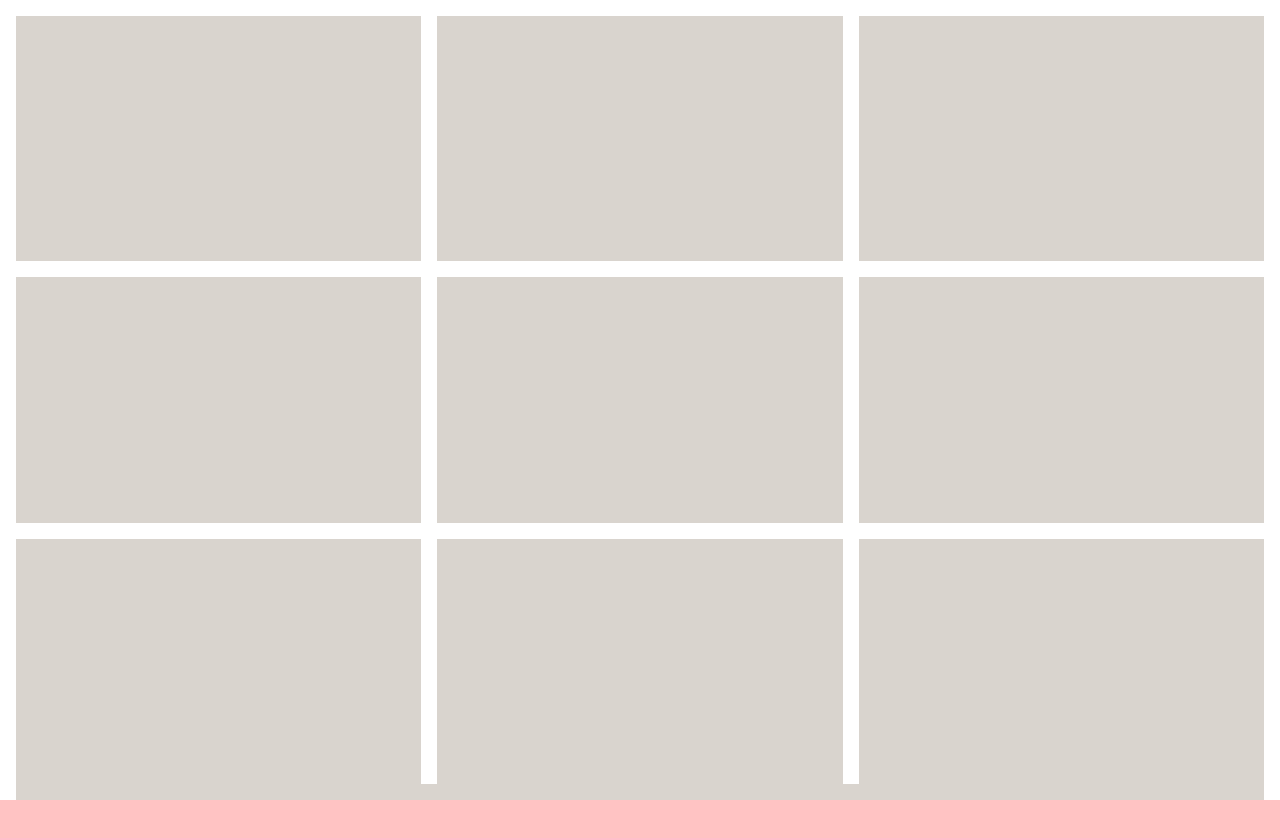
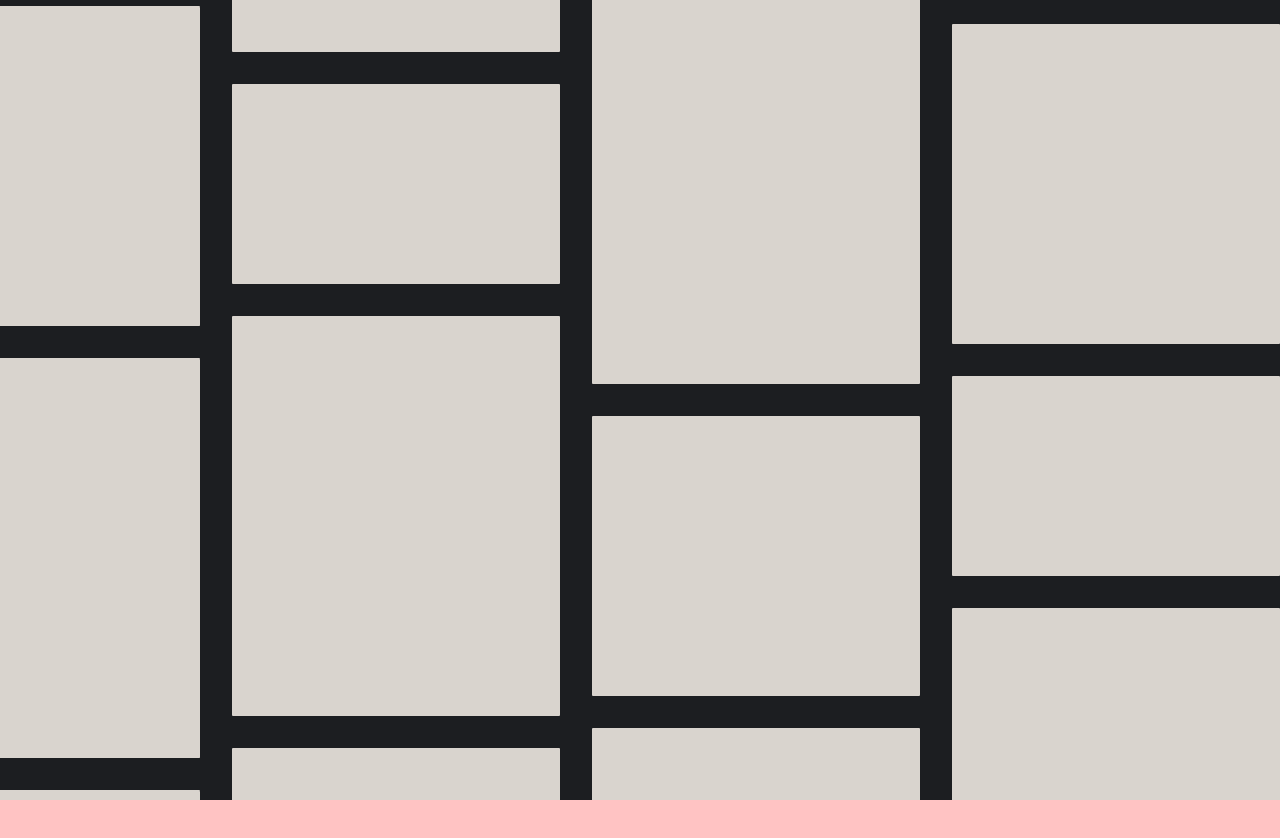
Before and after one commit to ymhaah/NPFF-Agency, a React (Vite) app: page / in a window 1280 px wide. Shown: the top 838 px of the page. Built offline with nearby package versions, Linux system fonts and the light colour scheme.

Commit message:
hero v3 35% grid 80%

```diff
--- a/src/components/Hero.jsx
+++ b/src/components/Hero.jsx
@@ -30,33 +30,31 @@ function Hero({ heroLoad, heroDelay }) {
             tl.current = gsap.timeline();
 
             let galleryImage = document.querySelector(".gallery_image");
-            let galleryImageProps = galleryImage.getBoundingClientRect();
-            let galleryImageHight = galleryImageProps.height + 16;
-            let galleryImageWidth = galleryImageProps.width + 16;
 
             let animateDuration = 1;
             let animateDelay = 1;
-            // tl.current
-            //     .to(".c1", {
-            //         duration: animateDuration,
-            //         delay: animateDelay,
-            //         y: galleryImageHight,
-            //     })
-            //     .to(".c2", {
-            //         duration: animateDuration,
-            //         delay: animateDelay,
-            //         y: -galleryImageHight,
-            //     });
-            // .to(".r1", {
-            //     duration: animateDuration,
-            //     delay: animateDelay,
-            //     x: galleryImageWidth,
-            // })
-            // .to(".r2", {
-            //     duration: animateDuration,
-            //     delay: animateDelay,
-            //     x: galleryImageWidth,
-            // });
+
+            tl.current
+                .to(".c1", {
+                    duration: 1,
+                    delay: animateDelay,
+                    y: "10%",
+                })
+                .to(
+                    ".c1 .gallery_image",
+                    {
+                        duration: 0.5,
+                        // delay: animateDelay,
+                        // stagger: 0.2,
+                        scale: 0.85,
+                    },
+                    "<"
+                )
+                .to(".c1 .gallery_image", {
+                    duration: 0.5,
+                    // stagger: 0.2,
+                    scale: 1,
+                });
 
             // gsap.to(".i7", {
             //     duration: animateDuration,
@@ -89,22 +87,46 @@ function Hero({ heroLoad, heroDelay }) {
         <main className="hero" ref={hero}>
             <div className="container">
                 <div className="gallery">
-                    <div className="gallery-grid">
-                        <div className="gallery_image i1 c1"></div>
-                        <div className="gallery_image i2 "></div>
-                        <div className="gallery_image i3 c2"></div>
-                        <div className="gallery_image i4 c1"></div>
-                        <div className="gallery_image i5"></div>
-                        <div className="gallery_image i6 c2"></div>
-                        <div className="gallery_image i7 c1"></div>
-                        <div className="gallery_image i8"></div>
-                        <div className="gallery_image i9 c2"></div>
+                    <div className="c1 coll">
+                        <div className="gallery_image image-s"></div>
+                        <div className="gallery_image image-xl"></div>
+                        <div className="gallery_image image-l"></div>
+                        <div className="gallery_image image-xl"></div>
+                        <div className="gallery_image image-m"></div>
+                        <div className="gallery_image image-s"></div>
+                        <div className="gallery_image image-l"></div>
+                        <div className="gallery_image image-s"></div>
                     </div>
-
-                    <div className="gallery_image i10 c1"></div>
-                    <div className="gallery_image i11 "></div>
-                    <div className="gallery_image i12"></div>
-                    <div className="gallery_image i13 c2"></div>
+                    <div className="c2 coll">
+                        <div className="gallery_image image-m"></div>
+                        <div className="gallery_image image-m"></div>
+                        <div className="gallery_image image-l"></div>
+                        <div className="gallery_image image-s"></div>
+                        <div className="gallery_image image-xl"></div>
+                        <div className="gallery_image image-s"></div>
+                        <div className="gallery_image image-m"></div>
+                        <div className="gallery_image image-l"></div>
+                    </div>
+                    <div className="c3 coll">
+                        <div className="gallery_image image-xl"></div>
+                        <div className="gallery_image image-m"></div>
+                        <div className="gallery_image image-s"></div>
+                        <div className="gallery_image image-xl"></div>
+                        <div className="gallery_image image-m"></div>
+                        <div className="gallery_image image-l"></div>
+                        <div className="gallery_image image-xl"></div>
+                        <div className="gallery_image image-s"></div>
+                    </div>
+                    <div className="c4 coll">
+                        <div className="gallery_image image-m"></div>
+                        <div className="gallery_image"></div>
+                        <div className="gallery_image image-m"></div>
+                        <div className="gallery_image image-l"></div>
+                        <div className="gallery_image"></div>
+                        <div className="gallery_image image-m"></div>
+                        <div className="gallery_image image-l"></div>
+                        <div className="gallery_image image-m"></div>
+                    </div>
 
                     {/* {images.map((image) => {
                         return (
--- a/src/index.css
+++ b/src/index.css
@@ -12,17 +12,21 @@
   --accent-clr: ;
 }
 
-.main-header .header__Container, .main-header .header__Container .header__Logo, .main-header .header__Container .header__main-navigation, .main-header .header__Container .header__main-navigation ul, .old-script,
+main.hero .container .gallery, main.hero .container .gallery .coll, .main-header .header__Container, .main-header .header__Container .header__Logo, .main-header .header__Container .header__main-navigation, .main-header .header__Container .header__main-navigation ul, .old-script,
 .no-script {
   display: flex;
 }
 
-.main-header .header__Container, .main-header .header__Container .header__main-navigation, .main-header .header__Container .header__main-navigation ul, .old-script,
+main.hero .container .gallery, .main-header .header__Container, .main-header .header__Container .header__main-navigation, .main-header .header__Container .header__main-navigation ul, .old-script,
 .no-script {
   flex-direction: row;
 }
 
-.main-header .header__Container .header__Logo, .old-script,
+main.hero .container .gallery .coll {
+  flex-direction: column;
+}
+
+main.hero .container .gallery, main.hero .container .gallery .coll, .main-header .header__Container .header__Logo, .old-script,
 .no-script {
   justify-content: center;
 }
@@ -31,7 +35,7 @@
   justify-content: space-between;
 }
 
-.main-header .header__Container, .main-header .header__Container .header__Logo, .main-header .header__Container .header__main-navigation, .main-header .header__Container .header__main-navigation ul, .old-script,
+main.hero .container .gallery, main.hero .container .gallery .coll, .main-header .header__Container, .main-header .header__Container .header__Logo, .main-header .header__Container .header__main-navigation, .main-header .header__Container .header__main-navigation ul, .old-script,
 .no-script {
   align-items: center;
 }
@@ -242,7 +246,7 @@ a:not(.Button) {
 }
 
 :root {
-  --border-radius: 0.5rem;
+  --border-radius: 0.0625rem;
 }
 
 *,
@@ -327,6 +331,7 @@ img,
 picture,
 svg {
   max-width: 100%;
+  display: block;
   height: auto;
   -webkit-user-select: none;
      -moz-user-select: none;
@@ -488,48 +493,58 @@ svg {
 }
 
 /*
-    todo: make the hero grid
+    // todo: make the hero grid
     todo: hero main animation styling
     todo: hero elements
         todo: header & button
         todo: the button component with react hot tost library
 */
+main.hero {
+  background-color: var(--main-dark-clr);
+}
 main.hero .container {
-  --gap: 1rem;
+  --gap: 2rem;
   width: 100%;
   height: 100%;
   overflow: hidden;
-  padding: var(--gap);
+  position: relative;
 }
 main.hero .container .gallery {
-  width: 100%;
-  height: 100%;
-  position: relative;
-}
-main.hero .container .gallery .gallery-grid {
-  width: 100%;
-  height: 100%;
-  display: grid;
-  grid-template-rows: repeat(3, 1fr);
-  grid-template-columns: repeat(3, 1fr);
+  --addon-size: 10%;
+  width: calc(100% + var(--addon-size));
+  height: calc(100% + var(--addon-size));
+  position: absolute;
+  top: calc(-1 * var(--addon-size));
+  left: calc(-1 * var(--addon-size));
   gap: var(--gap);
 }
-main.hero .container .gallery .gallery_image {
+main.hero .container .gallery .coll {
   width: 100%;
-  height: 100%;
+  gap: var(--gap);
+}
+main.hero .container .gallery .coll .image-s {
+  --image-hight: 25vh;
+}
+main.hero .container .gallery .coll .image-m {
+  --image-hight: 35vh;
+}
+main.hero .container .gallery .coll .image-l {
+  --image-hight: 40vh;
+}
+main.hero .container .gallery .coll .image-xl {
+  --image-hight: 50vh;
+}
+main.hero .container .gallery .coll .gallery_image {
+  width: 100%;
+  height: var(--image-hight, 25vh);
   background-color: var(--main-light-clr);
+  border-radius: var(--border-radius);
   backface-visibility: hidden;
 }
-main.hero .container .gallery .gallery_image .image {
+main.hero .container .gallery .coll .gallery_image .image {
   width: 100%;
   height: 100%;
 }
-main.hero .container .gallery .gallery_image .image img {
-  width: 100%;
-  height: 100%;
-  background-position: center;
-}
-
 .work {
   width: 100%;
   height: 300vh;
--- a/src/style/components/_hero.scss
+++ b/src/style/components/_hero.scss
@@ -6,7 +6,7 @@
 // @include grid(2, 2, fr, 1rem)
 
 /*
-    todo: make the hero grid
+    // todo: make the hero grid
     todo: hero main animation styling
     todo: hero elements
         todo: header & button
@@ -57,28 +57,45 @@
 
 main.hero {
     // border: 3px solid blue;
+    background-color: var(--main-dark-clr);
     .container {
-        --gap: 1rem;
+        --gap: 2rem;
         width: 100%;
         height: 100%;
         overflow: hidden;
-        padding: var(--gap);
+        position: relative;
         .gallery {
+            --addon-size: 10%;
+            width: calc(100% + var(--addon-size));
+            height: calc(100% + var(--addon-size));
+            position: absolute;
+            top: calc(-1 * var(--addon-size));
+            left: calc(-1 * var(--addon-size));
+            @include flex(r, c, c);
+            gap: var(--gap);
+
+            .coll {
                 width: 100%;
-            height: 100%;
-            position: relative;
-            .gallery-grid {
-                width: 100%;
-                height: 100%;
-                @include grid(3, 3, fr, var(--gap));
+                @include flex(c, c, c);
+                gap: var(--gap);
+                .image-s {
+                    --image-hight: 25vh;
+                }
+                .image-m {
+                    --image-hight: 35vh;
+                }
+                .image-l {
+                    --image-hight: 40vh;
+                }
+                .image-xl {
+                    --image-hight: 50vh;
                 }
                 .gallery_image {
                     width: 100%;
-                height: 100%;
+                    height: var(--image-hight, 25vh);
                     background-color: var(--main-light-clr);
-
+                    border-radius: var(--border-radius);
                     backface-visibility: hidden;
-                // cursor: grab;
                     .image {
                         width: 100%;
                         height: 100%;
@@ -89,36 +106,13 @@ main.hero {
                         }
 
                         img {
-                        width: 100%;
-                        height: 100%;
-                        background-position: center;
+                            // width: 100%;
+                            // height: 100%;
+                            // background-position: center;
                         }
                     }
                 }
-            // .i10 {
-            //     position: absolute;
-            //     top: calc(-1 * var(--image-hight) - var(--gap));
-            //     left: 0;
-            //     background-color: aqua;
-            // }
-            // .i11 {
-            //     position: absolute;
-            //     top: 0;
-            //     left: calc(-1 * var(--image-width) - var(--gap));
-            //     background-color: aqua;
-            // }
-            // .i12 {
-            //     position: absolute;
-            //     bottom: 0;
-            //     right: calc(-1 * var(--image-width) - var(--gap));
-            //     background-color: aqua;
-            // }
-            // .i13 {
-            //     position: absolute;
-            //     bottom: calc(-1 * var(--image-hight) - var(--gap));
-            //     right: 0;
-            //     background-color: aqua;
-            // }
+            }
         }
     }
 }
--- a/src/style/global/_normalies.scss
+++ b/src/style/global/_normalies.scss
@@ -7,7 +7,7 @@
 // @include grid(2, 2, fr, 1rem);
 
 :root {
-    --border-radius: #{toRem(8px)};
+    --border-radius: #{toRem(1px)};
 }
 
 *,
@@ -114,6 +114,7 @@ img,
 picture,
 svg {
     max-width: 100%;
+    display: block;
     height: auto;
     user-select: none;
     object-fit: cover;
```
Also changed, not shown: design/Inspiration/التقاط الويب_11-5-2023_20939_bien-joue.ca.jpeg (added), 1 other file (tests, documents, lock files or other folders). Lines whose indentation alone changed are shown as unchanged.
